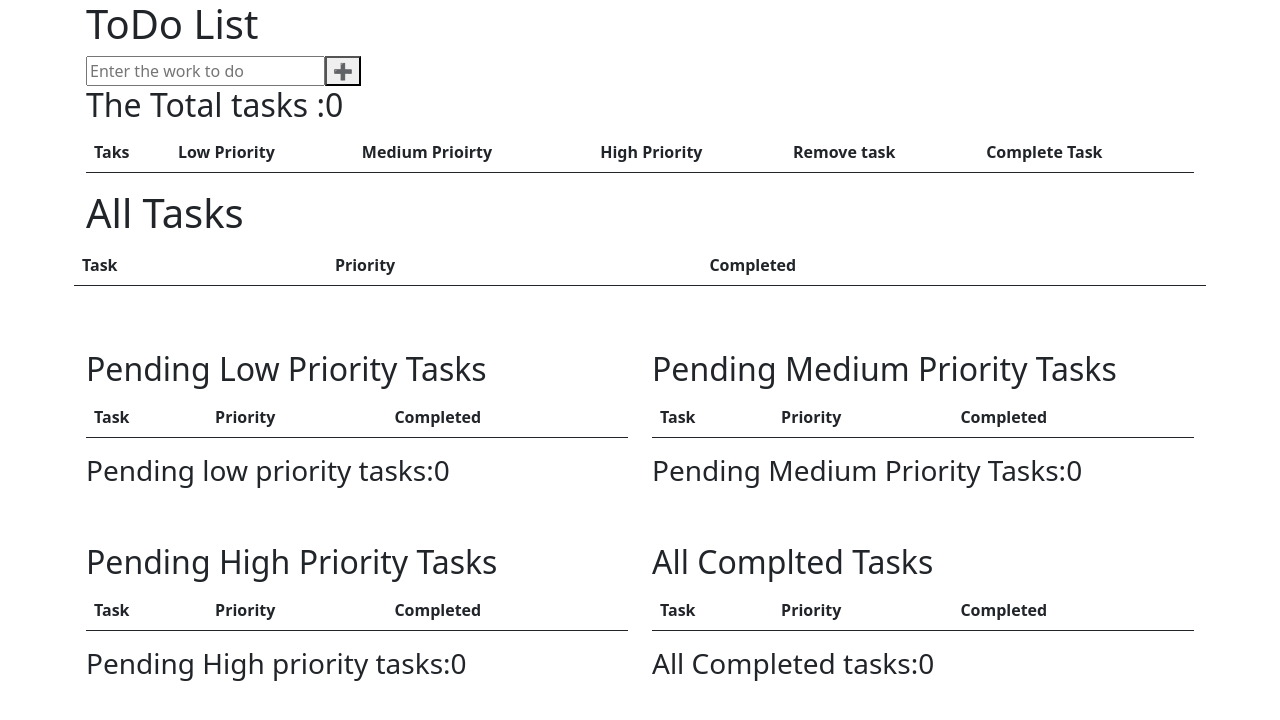
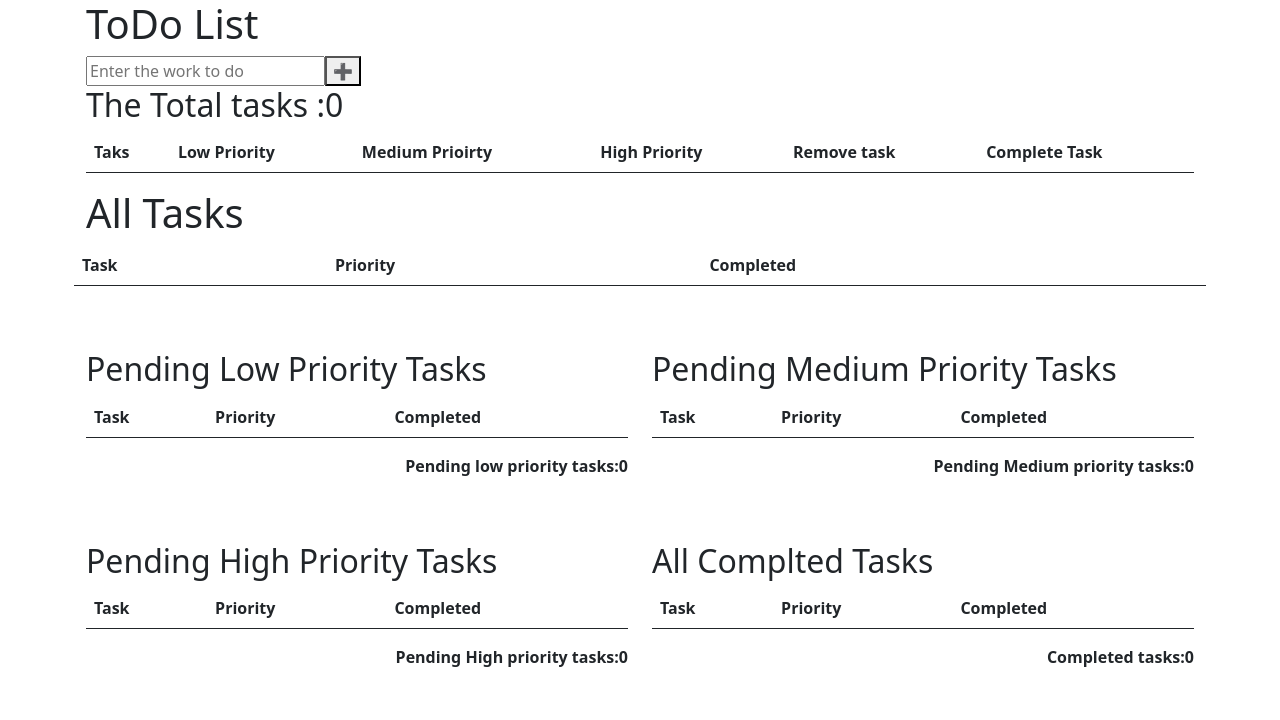
Before and after one commit to Vijayganesh3107/React-TodoList, a React app: page / in a window 1280 px wide. Built offline with nearby package versions, Linux system fonts and the light colour scheme.

Commit message:
Add files via upload
Made changes to  the UI my reducing the size of the count font

```diff
--- a/src/Components/CompltedTaskTable.js
+++ b/src/Components/CompltedTaskTable.js
@@ -31,7 +31,9 @@ const CompltedTaskTable = (props) => {
           })}
         </tbody>
       </table>
-      <h3>All Completed tasks:{count}</h3>
+      <p className="text-right">
+        <b>Completed tasks:{count}</b>
+      </p>
     </Fragment>
   );
 };
--- a/src/Components/HighTable.js
+++ b/src/Components/HighTable.js
@@ -30,7 +30,9 @@ const HighTable = (props) => {
           })}
         </tbody>
       </table>
-      <h3>Pending High priority tasks:{count} </h3>
+      <p className="text-right">
+        <b>Pending High priority tasks:{count}</b>
+      </p>
     </Fragment>
   );
 };
--- a/src/Components/LowTable.js
+++ b/src/Components/LowTable.js
@@ -30,7 +30,9 @@ const LowTable = (props) => {
           })}
         </tbody>
       </table>
-      <h3>Pending low priority tasks:{count} </h3>
+      <p className="text-right">
+        <b>Pending low priority tasks:{count}</b>
+      </p>
     </Fragment>
   );
 };
--- a/src/Components/MediumTable.js
+++ b/src/Components/MediumTable.js
@@ -30,7 +30,9 @@ const MediumTable = (props) => {
           })}
         </tbody>
       </table>
-      <h3>Pending Medium Priority Tasks:{count}</h3>
+      <p className="text-right">
+        <b>Pending Medium priority tasks:{count}</b>
+      </p>
     </Fragment>
   );
 };
```
Also changed, not shown: src/index.js (+1 -7 lines), index.html (line endings or trailing spaces), src/Components/AllListTable.js (line endings or trailing spaces), src/Components/InputField.js (line endings or trailing spaces), src/Components/listTable.js (line endings or trailing spaces), src/style.css (line endings or trailing spaces).
